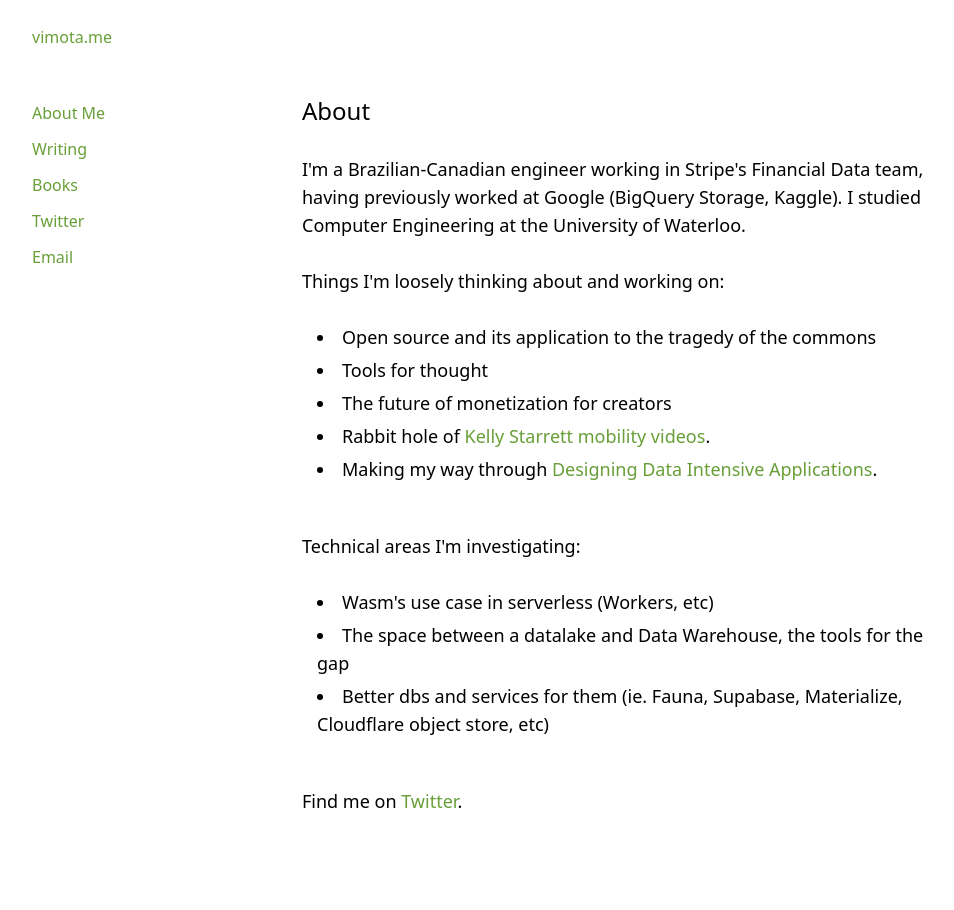
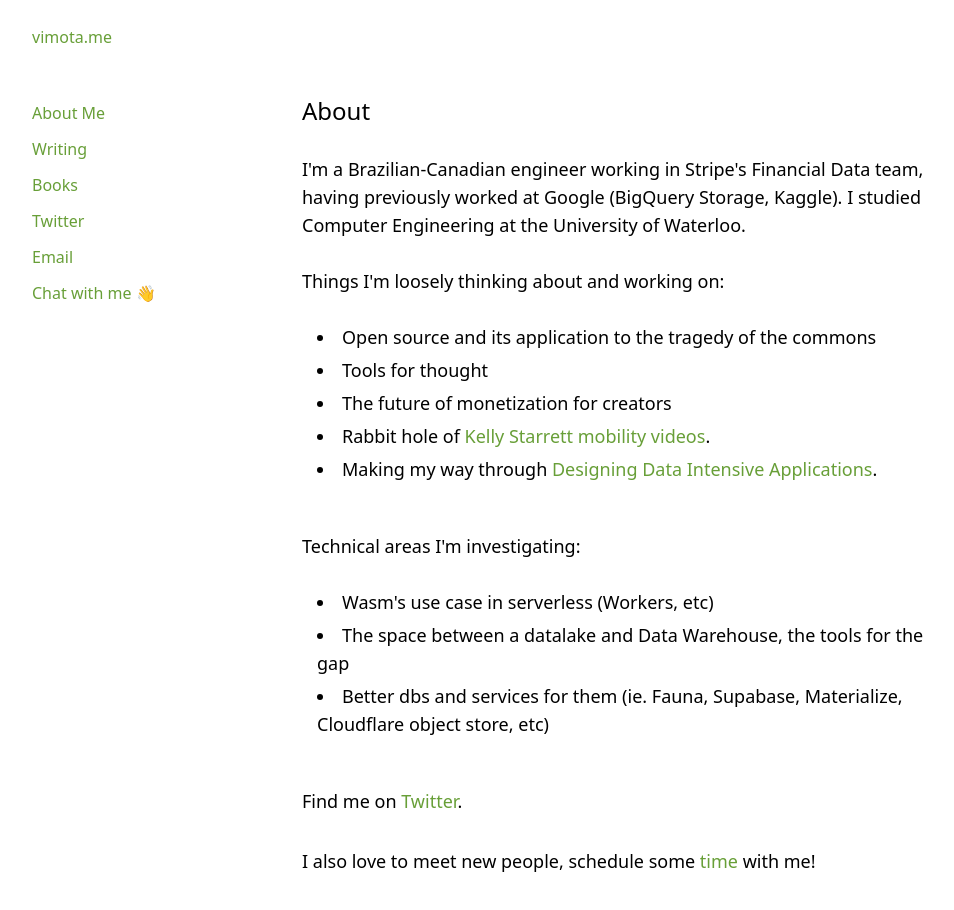
Before and after one commit to vimota/vimota, a Next.js app: page /about in a window 1280 px wide. Shown: the top 910 px of the page, without its empty margins (18-972 px from the left). Before the commit the page ends 856 px from the top, so only its background shows below. Built offline with nearby package versions, Linux system fonts and the light colour scheme.

Commit message:
Schedule cal

```diff
--- a/components/page.tsx
+++ b/components/page.tsx
@@ -14,6 +14,7 @@
           <Link className="py-1 my-0.5" href="/books">Books</Link>
           <Link target="_blank" className="py-1 my-0.5" href="https://twitter.com/vimota">Twitter</Link>
           <Link className="py-1 my-0.5" href="mailto:vimota@gmail.com">Email</Link>
+          <Link className="py-1 my-0.5" href="https://cal.com/vimota/15min">Chat with me 👋</Link>
         </nav>
 
 
--- a/pages/index.tsx
+++ b/pages/index.tsx
@@ -44,7 +44,7 @@
           font-weight: normal;
         }
         nav {
-          margin-top: 20px;
+          margin: 20px 0;
           display: flex;
           flex-flow: row wrap;
           width: 300px;
@@ -57,6 +57,6 @@
           text-decoration: none;
         }
     `}</style>
-    </div>
+    </div >
   )
 }
```
Also changed, not shown: content/about.md (+4 -0 lines).
